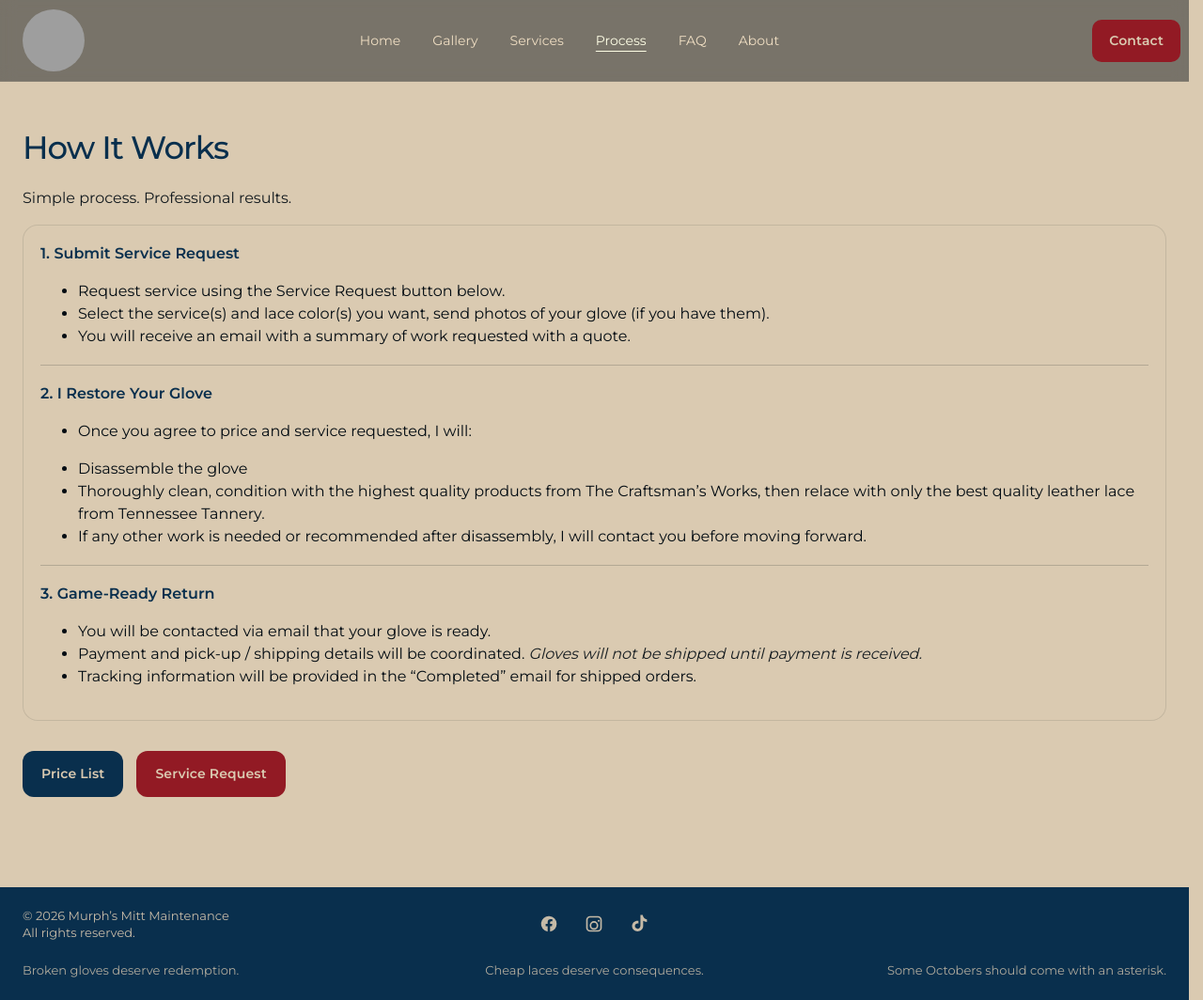
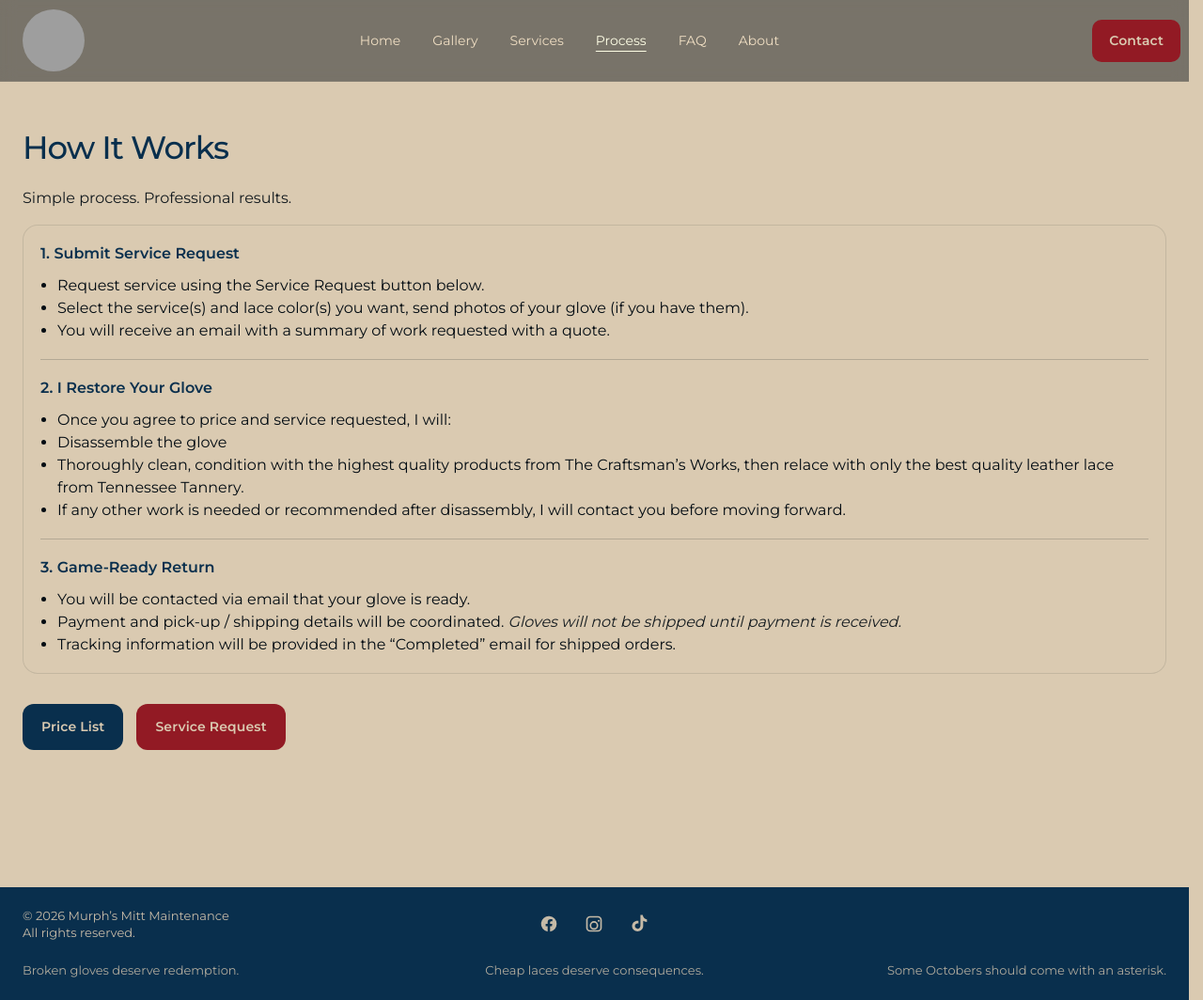
Before and after one commit to kbrettmurphy-ctrl/murphsmitts, a Jekyll site: the page built from archive/process.html, in a window 1280 px wide and 1064 px high. Shown: the whole window at 94% size. Built offline with Jekyll 4.4.1, drawn with Linux system fonts in a browser that asks for light colours; grey boxes are pictures that could not be loaded.

Commit message:
Update styles-16.css

```diff
--- a/assets/css/styles-16.css
+++ b/assets/css/styles-16.css
@@ -304,7 +304,9 @@ body.home .footer{margin-top:0;}
   font-size: 16px;
 }
 
-.price ul{
+.price ul,
+.process-step ul,
+.process-step ol{
   margin: 0;
   padding-left: 18px;
 }
```
